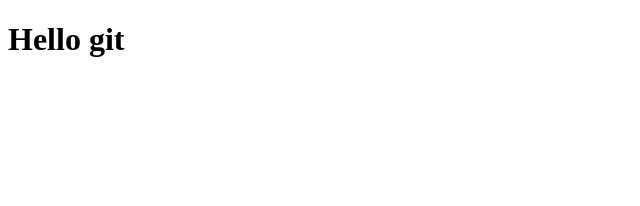
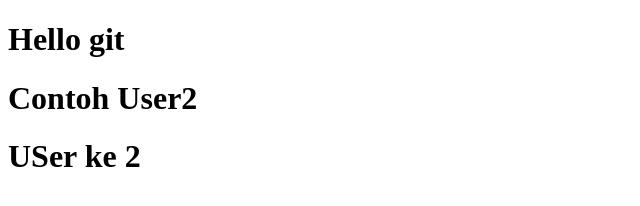
Before and after one commit to yazidkhariz/belajar-git-remote, a plain HTML site: page index.html in a window 1280 px wide. Shown: the whole page, without its empty margins (0-640 px from the left). Drawn offline with Linux system fonts and the light colour scheme.

Commit message:
Add User2 to index.html

```diff
--- a/index.html
+++ b/index.html
@@ -7,5 +7,7 @@
 </head>
 <body>
     <h1>Hello git</h1>
+    <h1>Contoh User2</h1>
+    <h1>USer ke 2</h1>
 </body>
 </html>
```
